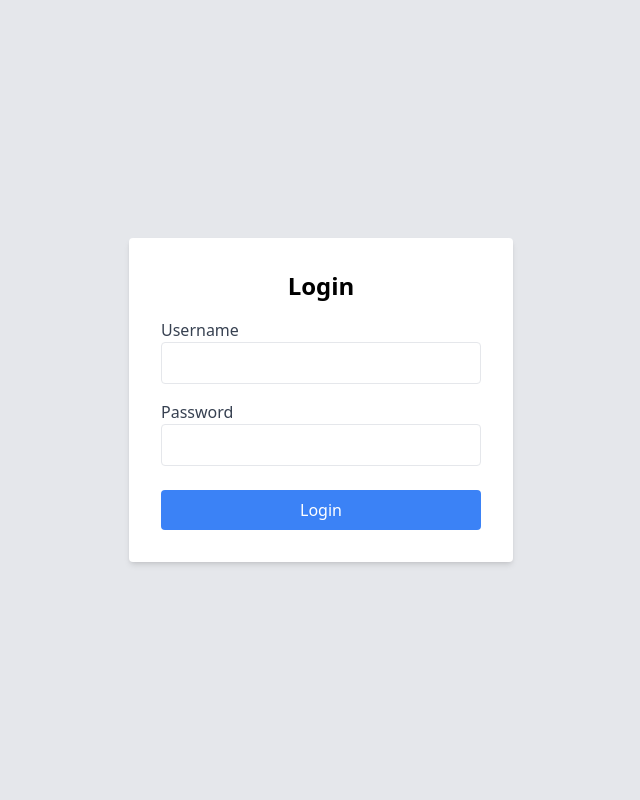
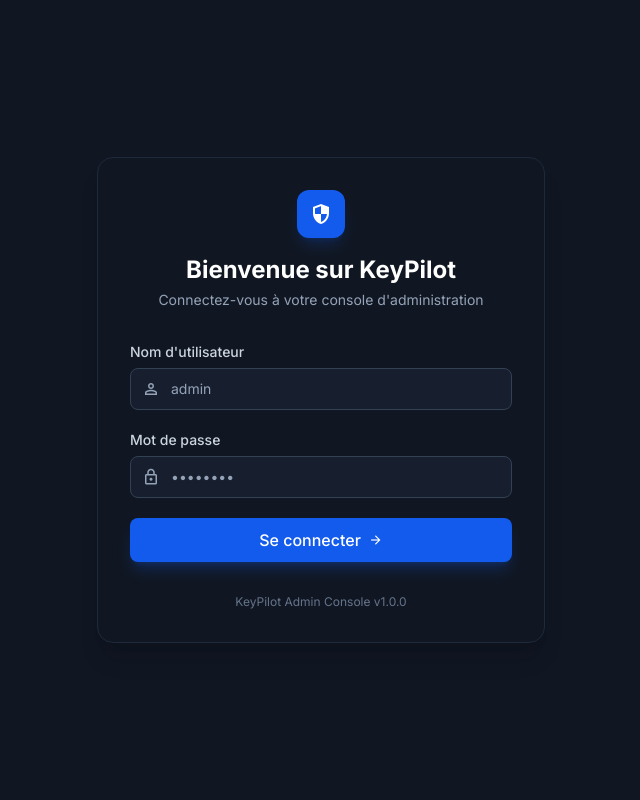
Before and after one commit to moa-digitalagency/KeyPilot, a Flask app: page /login in a window 1280 px wide. Shown: the whole page, without its empty margins (319-959 px from the left). Run offline with Flask 3, Linux system fonts and the light colour scheme; some libraries are stand-ins or nearby versions.

Commit message:
Redesigned templates/login.html to align with the new dashboard's modern Tailwind CSS dark mode aesthetic. Verified with mock screenshots.
Co-authored-by: moa-digitalagency <93324793+moa-digitalagency@users.noreply.github.com>

```diff
--- a/templates/login.html
+++ b/templates/login.html
@@ -1,31 +1,83 @@
 <!DOCTYPE html>
-<html lang="en">
+<html class="dark" lang="fr">
 <head>
-    <meta charset="UTF-8">
-    <title>Login</title>
-    <script src="https://cdn.tailwindcss.com"></script>
+    <meta charset="utf-8"/>
+    <meta content="width=device-width, initial-scale=1.0" name="viewport"/>
+    <title>Connexion | KeyPilot</title>
+    <script src="https://cdn.tailwindcss.com?plugins=forms,container-queries"></script>
+    <link href="https://fonts.googleapis.com/css2?family=Inter:wght@300;400;500;600;700&display=swap" rel="stylesheet"/>
+    <link href="https://fonts.googleapis.com/css2?family=Material+Symbols+Outlined:wght,FILL@100..700,0..1&display=swap" rel="stylesheet"/>
+    <script id="tailwind-config">
+        tailwind.config = {
+            darkMode: "class",
+            theme: {
+                extend: {
+                    colors: {
+                        "primary": "#135bec",
+                        "background-light": "#f6f6f8",
+                        "background-dark": "#101622",
+                    },
+                    fontFamily: {
+                        "display": ["Inter", "sans-serif"]
+                    }
+                },
+            },
+        }
+    </script>
+    <style>
+        body { font-family: 'Inter', sans-serif; }
+        .material-symbols-outlined { font-variation-settings: 'FILL' 0, 'wght' 400, 'GRAD' 0, 'opsz' 24; }
+    </style>
 </head>
-<body class="bg-gray-200 h-screen flex justify-center items-center">
-    <div class="bg-white p-8 rounded shadow-md w-96">
-        <h2 class="text-2xl mb-4 font-bold text-center">Login</h2>
+<body class="bg-background-light dark:bg-background-dark text-slate-900 dark:text-slate-100 antialiased font-display flex items-center justify-center min-h-screen">
+
+<div class="w-full max-w-md p-8 bg-white dark:bg-[#111722] rounded-2xl shadow-xl border border-slate-200 dark:border-slate-800">
+    <div class="flex flex-col items-center mb-8">
+        <div class="w-12 h-12 bg-primary rounded-xl flex items-center justify-center text-white mb-4 shadow-lg shadow-primary/20">
+            <span class="material-symbols-outlined text-2xl">security</span>
+        </div>
+        <h1 class="text-2xl font-bold text-slate-900 dark:text-white">Bienvenue sur KeyPilot</h1>
+        <p class="text-slate-500 dark:text-slate-400 text-sm mt-1">Connectez-vous à votre console d'administration</p>
+    </div>
+
     {% with messages = get_flashed_messages() %}
         {% if messages %}
             {% for message in messages %}
-                    <p class="text-red-500 text-sm mb-4">{{ message }}</p>
+                <div class="mb-6 bg-rose-500/10 border border-rose-500/20 text-rose-500 px-4 py-3 rounded-lg flex items-center gap-3 text-sm font-medium">
+                    <span class="material-symbols-outlined text-sm">error</span>
+                    {{ message }}
+                </div>
             {% endfor %}
         {% endif %}
     {% endwith %}
-        <form action="{{ url_for('auth.login_post') }}" method="POST">
-            <div class="mb-4">
-                <label class="block text-gray-700">Username</label>
-                <input type="text" name="username" class="w-full border p-2 rounded">
+
+    <form action="{{ url_for('auth.login_post') }}" method="POST" class="space-y-5">
+        <div>
+            <label class="block text-sm font-medium text-slate-700 dark:text-slate-300 mb-1.5" for="username">Nom d'utilisateur</label>
+            <div class="relative">
+                <span class="material-symbols-outlined absolute left-3 top-1/2 -translate-y-1/2 text-slate-400 text-lg">person</span>
+                <input class="w-full pl-10 pr-4 py-2.5 bg-slate-50 dark:bg-slate-800/50 border border-slate-200 dark:border-slate-700 rounded-lg text-sm focus:ring-2 focus:ring-primary/20 focus:border-primary focus:outline-none transition-all text-slate-900 dark:text-white placeholder-slate-400" id="username" name="username" placeholder="admin" required type="text"/>
             </div>
-            <div class="mb-6">
-                <label class="block text-gray-700">Password</label>
-                <input type="password" name="password" class="w-full border p-2 rounded">
         </div>
-            <button type="submit" class="w-full bg-blue-500 text-white p-2 rounded hover:bg-blue-600">Login</button>
+
+        <div>
+            <label class="block text-sm font-medium text-slate-700 dark:text-slate-300 mb-1.5" for="password">Mot de passe</label>
+            <div class="relative">
+                <span class="material-symbols-outlined absolute left-3 top-1/2 -translate-y-1/2 text-slate-400 text-lg">lock</span>
+                <input class="w-full pl-10 pr-4 py-2.5 bg-slate-50 dark:bg-slate-800/50 border border-slate-200 dark:border-slate-700 rounded-lg text-sm focus:ring-2 focus:ring-primary/20 focus:border-primary focus:outline-none transition-all text-slate-900 dark:text-white placeholder-slate-400" id="password" name="password" placeholder="••••••••" required type="password"/>
+            </div>
+        </div>
+
+        <button class="w-full py-2.5 bg-primary hover:bg-primary/90 text-white font-medium rounded-lg transition-colors flex items-center justify-center gap-2 shadow-lg shadow-primary/25 mt-2" type="submit">
+            <span>Se connecter</span>
+            <span class="material-symbols-outlined text-sm">arrow_forward</span>
+        </button>
     </form>
+
+    <div class="mt-8 text-center">
+        <p class="text-xs text-slate-400 dark:text-slate-500">KeyPilot Admin Console v1.0.0</p>
     </div>
+</div>
+
 </body>
 </html>
```
Lines whose indentation alone changed are shown as unchanged.
